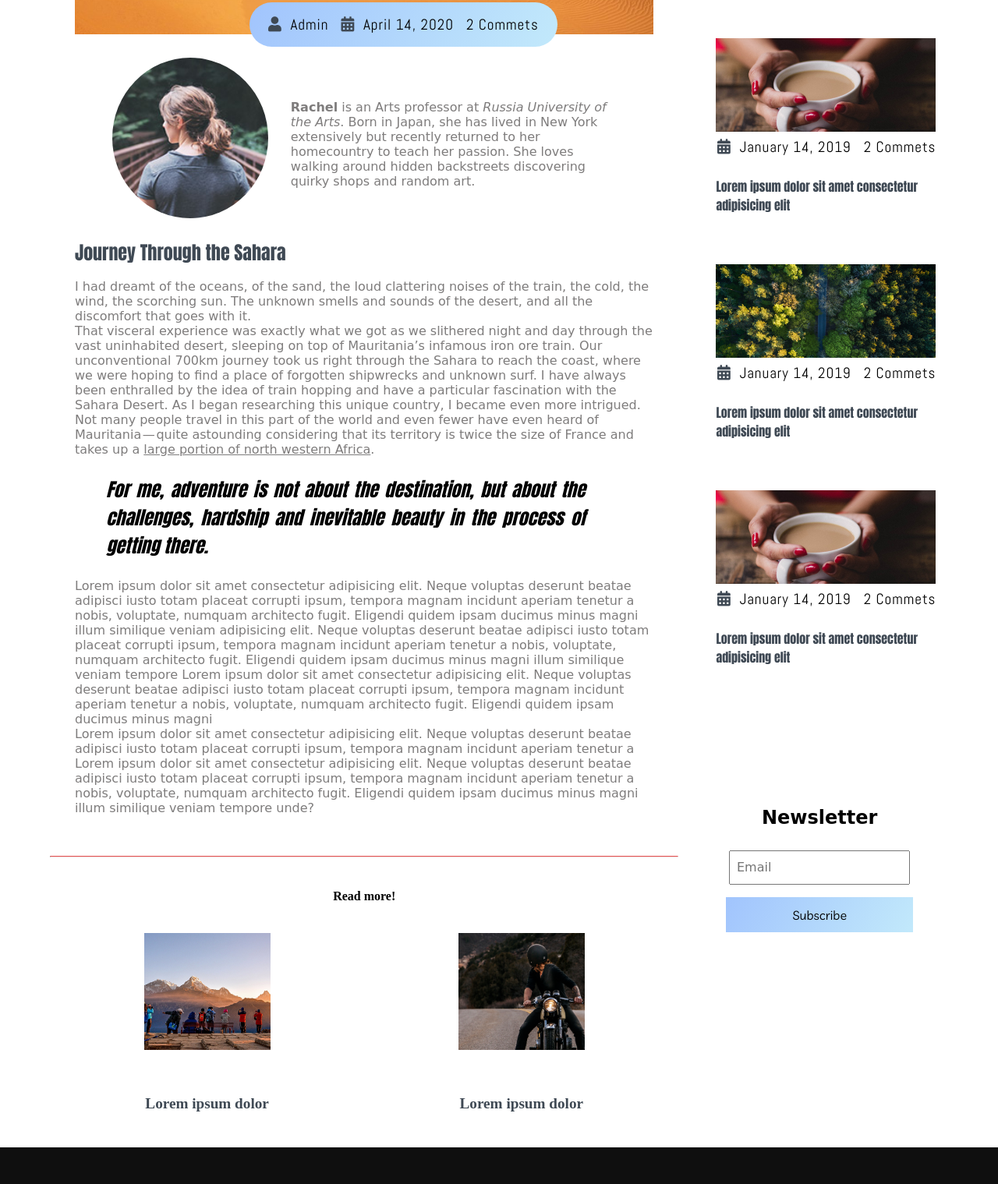
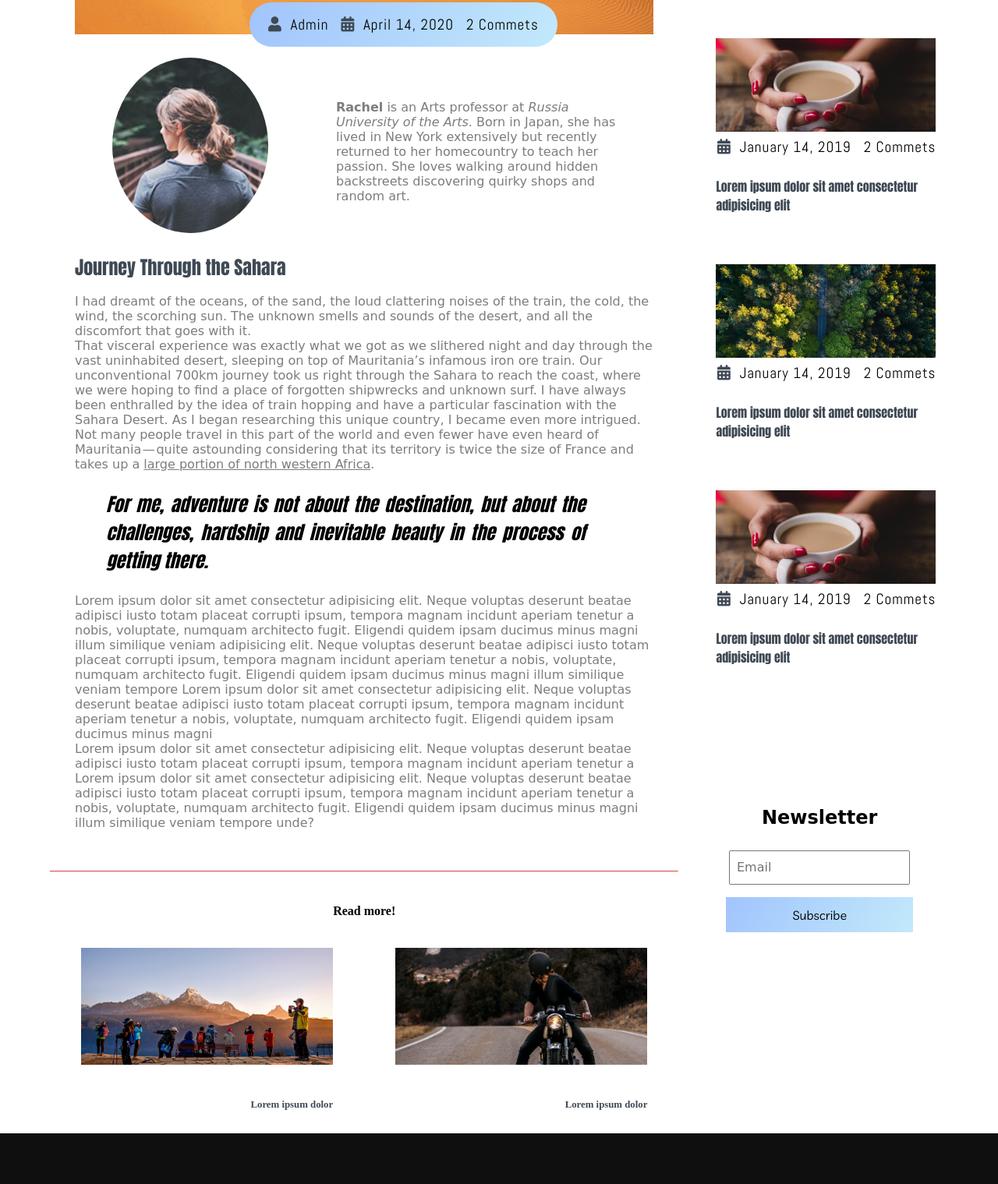
Before and after one commit to vikrantmalla/Personal-Blog-Website, a plain HTML site: page Personal Blog Website(Udacity Project 1)/blog-post.html in a window 1280 px wide. Shown: the part 547-2066 px from the top of the page at 78% size. Drawn offline with Linux system fonts and the light colour scheme.

Commit message:
Update blog.css

```diff
--- a/Personal Blog Website(Udacity Project 1)/css/blog.css
+++ b/Personal Blog Website(Udacity Project 1)/css/blog.css
@@ -86,7 +86,7 @@ main .post-info {
 }
 
 main .author-info {
-    width: 100%;
+    width: 90%;
     height: auto;
     background-color: white;
     display: flex;
@@ -99,16 +99,13 @@ main .author-info p {
 
 main .author-info-text {
     width: 100%;
-    flex: 2;
-    padding-right: 5rem;
 }
 
 main .circle-frame {
     display: flex;
     width: 80%;
     border-radius: 50%;
-    padding: 10px 20px;
-    flex: 1;
+    padding: 10px 0px 10px 0px;
     padding-left: 5rem;
 }
 
@@ -184,13 +181,13 @@ main .post-content .post-title a {
 }
 
 .suggestion-card {
-    width: 30%;
-    min-width: 120px;
+    width: 50%;
+    min-width: 150px;
     height: auto;
 }
 
 .suggestion-card h6 {
-    font-size: 1.2em;
+    font-size: 0.8em;
 }
 
 .suggestion-card-img {
@@ -198,6 +195,9 @@ main .post-content .post-title a {
     height: 150px;
     object-fit: cover;
     padding-bottom: 10px;
+}
+figcaption{
+    float: right;
 }
 
 
```
